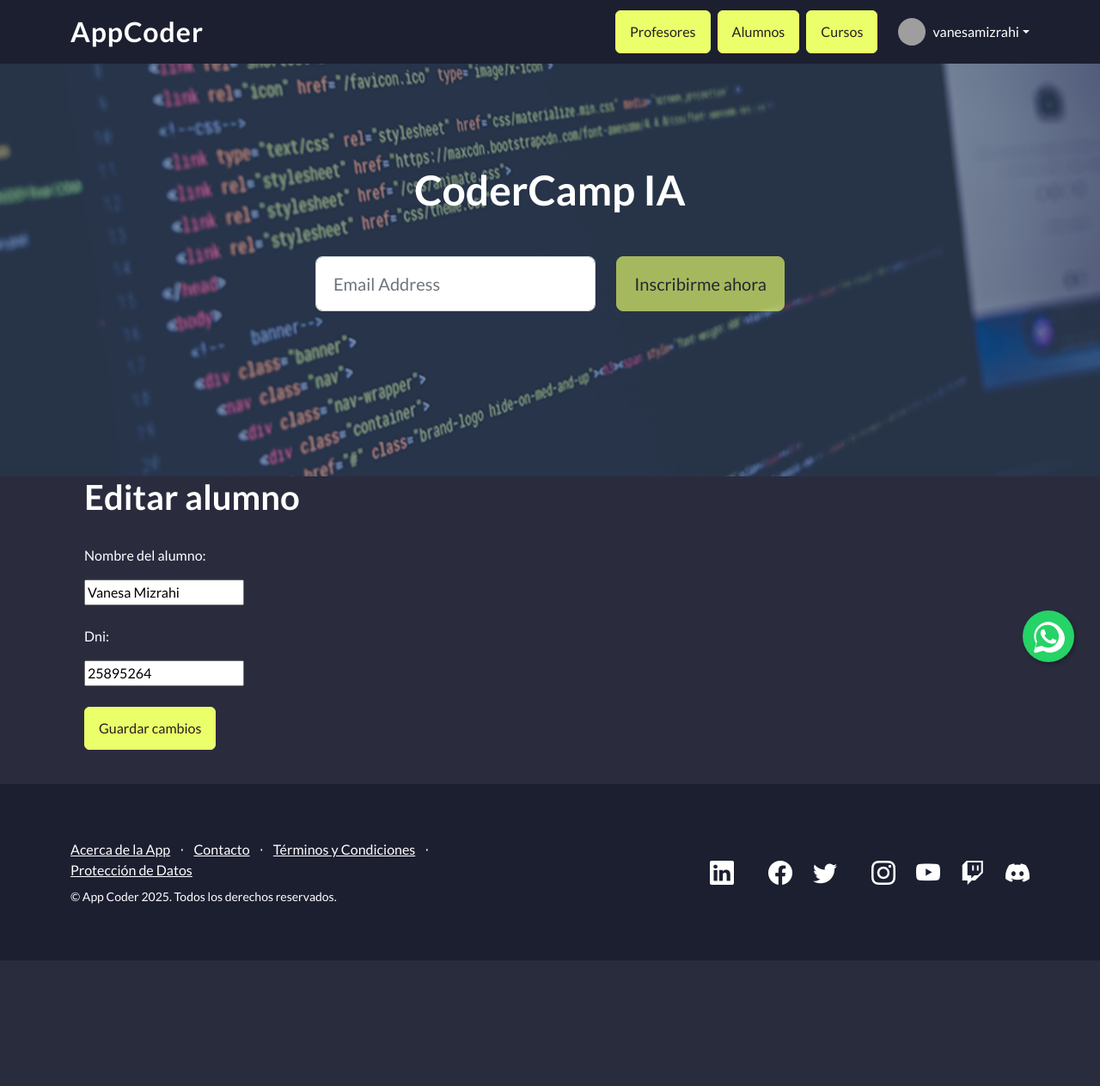
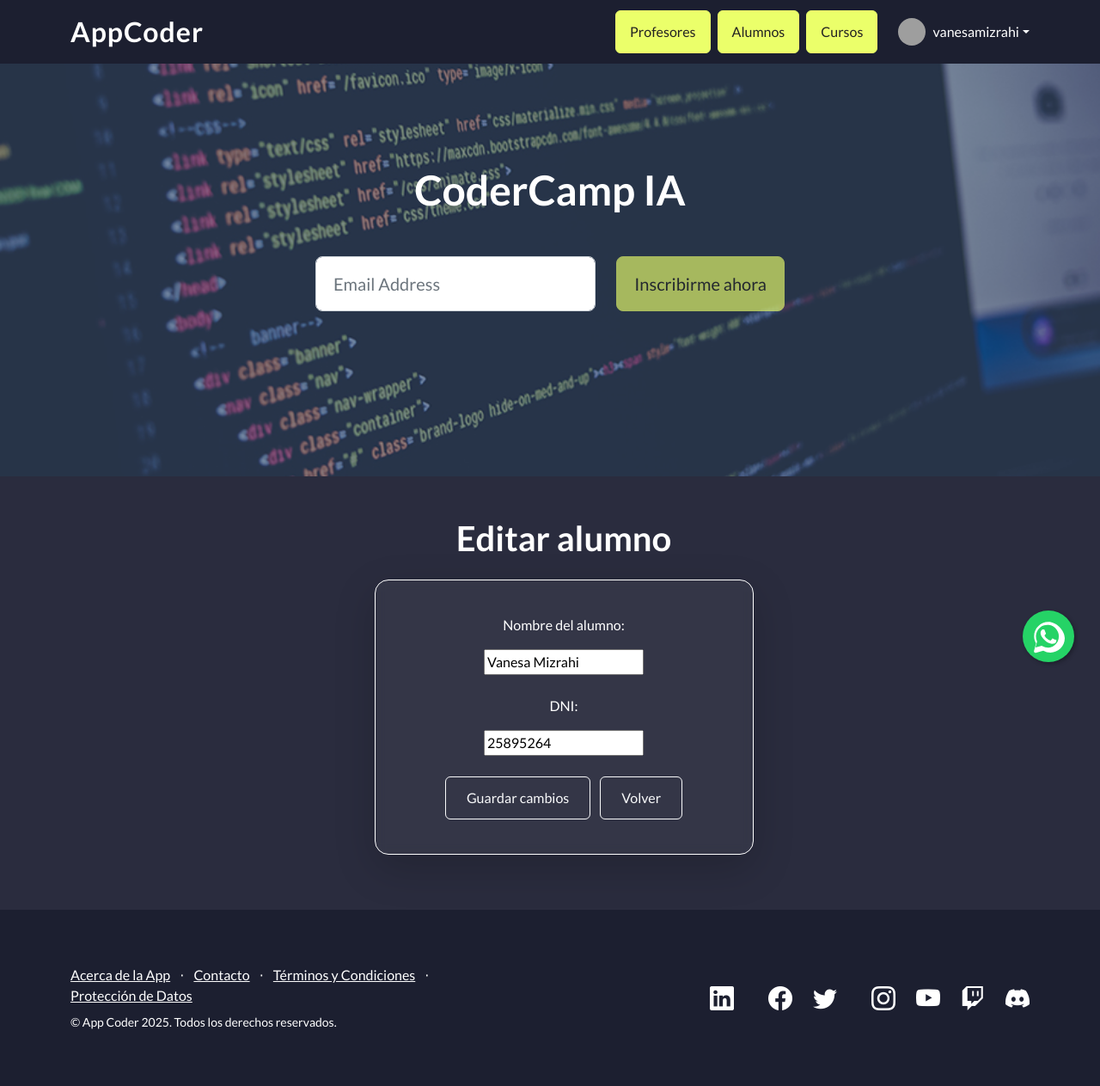
Before and after one commit to vanerm/CursoPython, a Django app: page /AppCoder/editar_alumno/2 in a window 1280 px wide. Shown: the whole page at 86% size. Before the commit the page ends 1117 px from the top, so only its background shows below. Run offline with Django 5.2, Linux system fonts and the light colour scheme; a user stored in the database is signed in; data comes from the database, SQL or seed files in the repository; both versions use the stored data as it was after the commit; some libraries are stand-ins or nearby versions; some web fonts are replaced; grey boxes are pictures that could not be loaded.

Commit message:
Refactored: style in edit forms

```diff
--- a/AppCoder/template/alumno_formulario.html
+++ b/AppCoder/template/alumno_formulario.html
@@ -21,9 +21,9 @@
                             <input type="text" name="dni" required>
                             <br>
                             <br>
-                            <input type="submit" value="Agregar alumno" class="btn btn-outline-light px-4">
+                            <input type="submit" value="Agregar alumno" class="btn btn-outline-light px-4 me-2">
+                            <a href="{% url 'alumnos' %}" class="btn btn-outline-light px-4">Volver</a>
                             <br><br>
-                            <a href="{% url 'alumnos' %}" class="btn btn-outline-light px-4">Volver</a>
                         </div>
                     </div>
                 </div>
--- a/AppCoder/template/editar_alumno.html
+++ b/AppCoder/template/editar_alumno.html
@@ -2,21 +2,37 @@
 {% load static %}
 {% block contenido %}
 <ul>
+    <br><br>
     <form method="POST" action="{% url 'editar_alumno' alumno.id %}" class="container">
         {% csrf_token %}
-        <h1>Editar alumno</h1>
+        <h1 class="text-center text-white">Editar alumno</h1>
+        <div class="container mt-4">
+            <div class="row justify-content-center">
+                <div class="col-lg-5">
+                    <div class="card border-white shadow-lg rounded-4"
+                        style="background-color: rgba(255, 255, 255, 0.05); backdrop-filter: blur(6px);">
+                        <div class="card-body text-center text-white">
+                            <form method="POST" action="" class="container">
                                 <br>
                                 <p>Nombre del alumno:</p>
                                 <input type="text" name="nombre" value="{{ alumno.nombre }}" required>
                                 <br>
                                 <br>
-        <p>Dni:</p>
+                                <p>DNI:</p>
                                 <input type="text" name="dni" value="{{ alumno.dni }}" required>
                                 <br>
                                 <br>
-        <input type="submit" value="Guardar cambios" class="btn btn-primary">
+                                <input type="submit" value="Guardar cambios" class="btn btn-outline-light px-4 me-2">
+                                <a href="{% url 'alumnos' %}" class="btn btn-outline-light px-4">Volver</a>
                                 <br>
                                 <br>
                             </form>
+                        </div>
+                    </div>
+                </div>
+            </div>
+        </div>
+    </form>
+    <br><br>
 </ul>
 {% endblock %}
--- a/AppCoder/template/profesor_formulario.html
+++ b/AppCoder/template/profesor_formulario.html
@@ -21,9 +21,9 @@
                             <input type="text" name="especialidad" required>
                             <br>
                             <br>
-                            <input type="submit" value="Agregar profesor" class="btn btn-outline-light px-4">
+                            <input type="submit" value="Agregar profesor" class="btn btn-outline-light px-4 me-2">
+                            <a href="{% url 'profesores' %}" class="btn btn-outline-light px-4">Volver</a>
                             <br><br>
-                            <a href="{% url 'profesores' %}" class="btn btn-outline-light px-4">Volver</a>
                         </div>
                     </div>
                 </div>
```
Also changed, not shown: AppCoder/template/editar_curso.html (+26 -13 lines), AppCoder/template/editar_profesor.html (+26 -13 lines), AppCoder/template/formulario.html (+5 -8 lines), db.sqlite3. Lines whose indentation alone changed are shown as unchanged.
